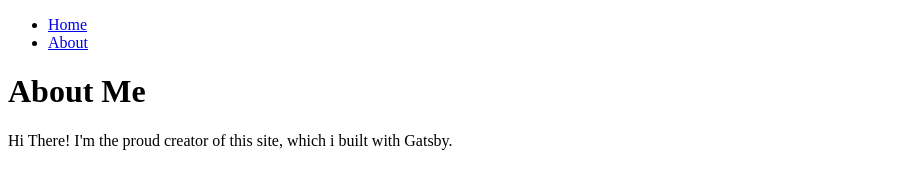
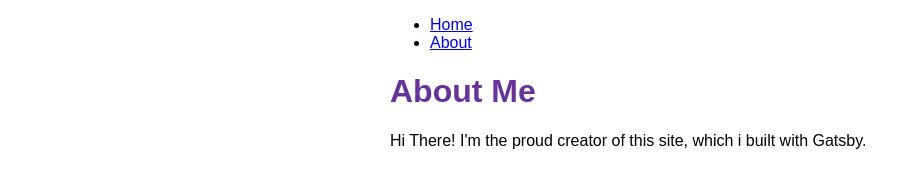
Before and after one commit to ecupaio/my-first-gatsby-site, a Gatsby site: page /about in a window 1280 px wide. Shown: the whole page, without its empty margins (0-920 px from the left). Built offline with nearby package versions, Linux system fonts and the light colour scheme; Gatsby itself is replaced by a stand-in of ours.

Commit message:
added css to layout

```diff
--- a/src/components/layout.js
+++ b/src/components/layout.js
@@ -1,14 +1,21 @@
 import * as React from 'react'
 import { Link } from 'gatsby'
+import {
+  container,
+  heading,
+  navLinks,
+  navLinkItem,
+  navLinkText
+} from './layout.module.css'
 
 const Layout = ({ pageTitle, children }) => {
   return(
-    <div>
+    <div className={container}>
       <title>{pageTitle}</title>
       <nav>
-        <ul>
-          <li>
-            <Link to="/">Home</Link>
+        <ul className={navLinks}>
+          <li className={navLinkItem}>
+            <Link to="/" className={navLinkText}>Home</Link>
           </li>
           <li>
             <Link to="/about">About</Link>
@@ -16,7 +23,7 @@
         </ul>
       </nav>
       <main>
-        <h1>{pageTitle}</h1>
+        <h1 className={heading}>{pageTitle}</h1>
         {children}
       </main>
     </div>
--- /dev/null
+++ b/src/components/layout.module.css
@@ -0,0 +1,23 @@
+.container {
+  margin: auto;
+  max-width: 500px;
+  font-family: sans-serif;
+}
+
+.heading {
+  color: rebeccapurple;
+}
+
+.nav-links {
+  display: flex;
+  list-style: none;
+  padding-left: 0;
+}
+
+.nav-link-item {
+  padding-right: 2rem;
+}
+
+.nav-link-text {
+  color: black;
+}
```
